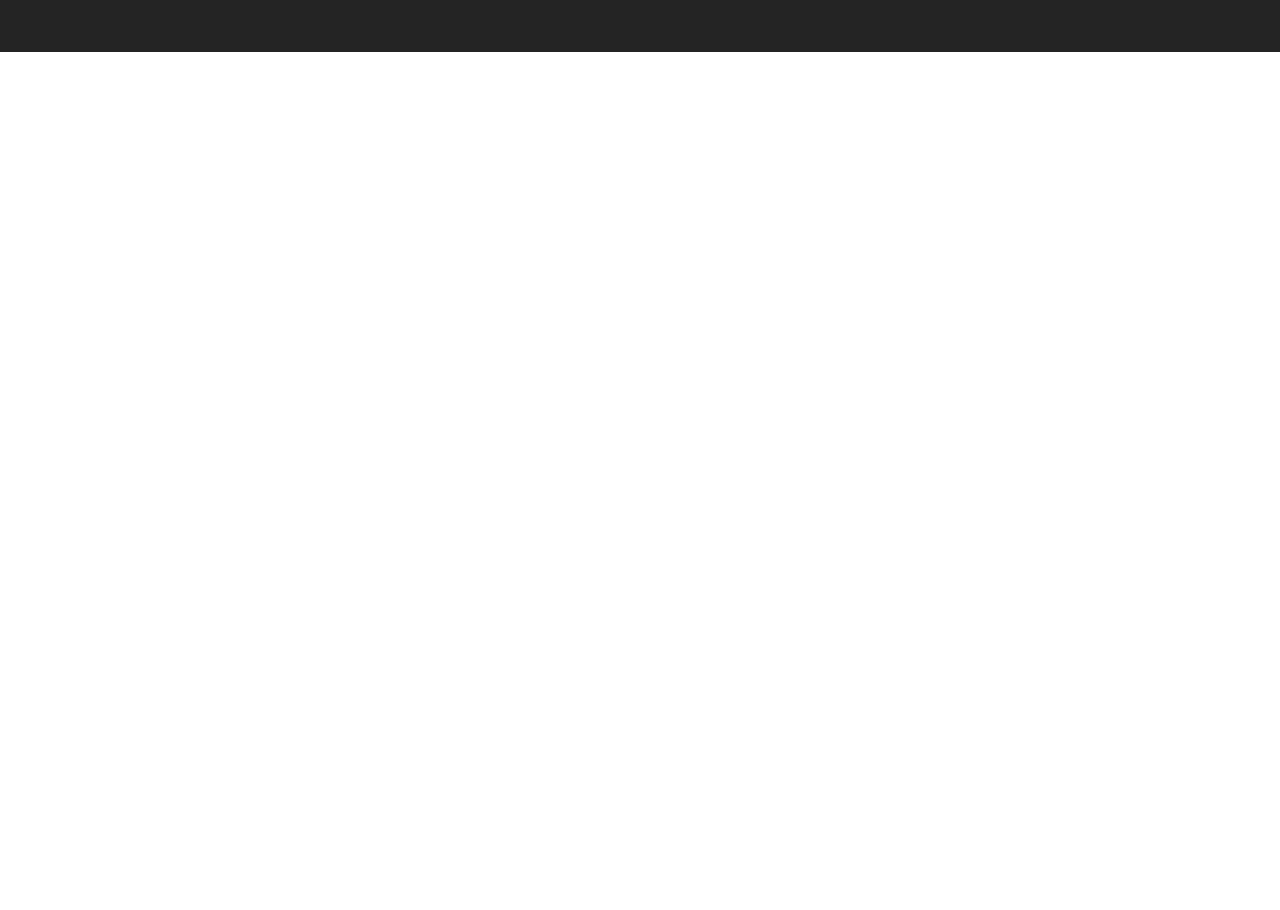
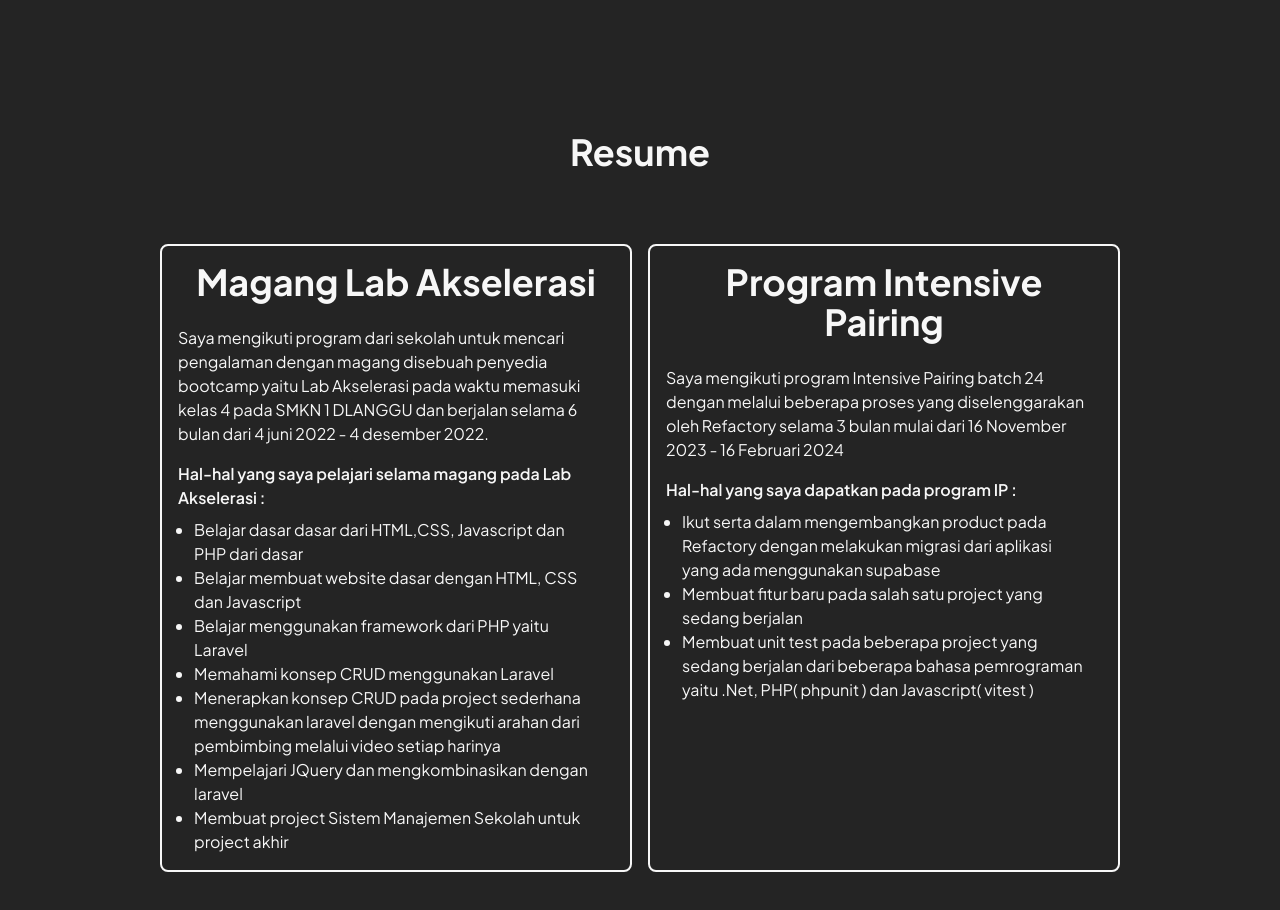
Before and after one commit to elskyseen/portfolio, a React (Vite) app: page / in a window 1280 px wide. Shown: the part 1600-2510 px from the top of the page. Before the commit the page ends 1652 px from the top, so only its background shows below. Built offline with nearby package versions, Linux system fonts and the light colour scheme.

Commit message:
feat : create resume layout

```diff
--- a/src/App.jsx
+++ b/src/App.jsx
@@ -2,6 +2,7 @@ import React, { Fragment } from "react"
 import Home from "./layout/Home"
 import Navbar from "./components/Navbar"
 import About from "./layout/About"
+import Resume from "./layout/Resume"
 
 const App = () => {
   return (
@@ -9,6 +10,7 @@ const App = () => {
       <Navbar />
       <Home />
       <About />
+      <Resume />
     </Fragment>
   )
 }
--- /dev/null
+++ b/src/components/CardResume.jsx
@@ -0,0 +1,26 @@
+import React from "react"
+
+const CardResume = ({
+  title = "title",
+  describe = "describe",
+  headActivity = "head",
+  listActivitys = ["list activity"],
+}) => {
+  return (
+    <div className="col-span-6 p-4 rounded-8 border-2 border-secondary text-secondary">
+      <h1 className="text-4xl font-bold text-center capitalize mb-6">
+        {title}
+      </h1>
+      <p className="text-base mb-4">{describe}</p>
+      <h6 className="text-base font-semibold mb-2">{headActivity}</h6>
+      <ul style={{ listStyleType: "disc", padding: "0px 16px" }}>
+        {listActivitys.map((activity, i) => {
+          return <li key={i}>{activity}</li>
+          return
+        })}
+      </ul>
+    </div>
+  )
+}
+
+export default CardResume
--- /dev/null
+++ b/src/layout/Resume.jsx
@@ -0,0 +1,49 @@
+import React from "react"
+import CardResume from "../components/CardResume"
+
+const resumes = [
+  {
+    title: "magang lab akselerasi",
+    describe:
+      "Saya mengikuti program dari sekolah untuk mencari pengalaman dengan magang disebuah penyedia bootcamp yaitu Lab Akselerasi pada waktu memasuki kelas 4 pada SMKN 1 DLANGGU dan berjalan selama 6 bulan dari 4 juni 2022 - 4 desember 2022.",
+    headActivity:
+      "Hal-hal yang saya pelajari selama magang pada Lab Akselerasi :",
+    listActivitys: [
+      "Belajar dasar dasar dari HTML,CSS, Javascript dan PHP dari dasar",
+      "Belajar membuat website dasar dengan HTML, CSS dan Javascript",
+      "Belajar menggunakan framework dari PHP yaitu Laravel",
+      "Memahami konsep CRUD menggunakan Laravel",
+      "Menerapkan konsep CRUD pada project sederhana menggunakan laravel dengan mengikuti arahan dari pembimbing melalui video setiap harinya",
+      "Mempelajari JQuery dan mengkombinasikan dengan laravel",
+      "Membuat project Sistem Manajemen Sekolah untuk project akhir",
+    ],
+  },
+  {
+    title: "program intensive pairing",
+    describe:
+      "Saya mengikuti program Intensive Pairing batch 24 dengan melalui beberapa proses yang diselenggarakan oleh Refactory selama 3 bulan mulai dari 16 November 2023 - 16 Februari 2024",
+    headActivity: "Hal-hal yang saya dapatkan pada program IP :",
+    listActivitys: [
+      "Ikut serta dalam mengembangkan product pada Refactory dengan melakukan migrasi dari aplikasi yang ada menggunakan supabase",
+      "Membuat fitur baru pada salah satu project yang sedang berjalan",
+      "Membuat unit test pada beberapa project yang sedang berjalan dari beberapa bahasa pemrograman yaitu .Net, PHP( phpunit ) dan Javascript( vitest )",
+    ],
+  },
+]
+
+const Resume = () => {
+  return (
+    <section id="about-me" className="bg-primary px-40 pt-20 pb-c120">
+      <h1 className="font-bold text-4xl text-secondary capitalize text-center mb-c72  ">
+        resume
+      </h1>
+      <div className="grid grid-cols-12 gap-4">
+        {resumes.map((resume, i) => {
+          return <CardResume key={i} {...resume} />
+        })}
+      </div>
+    </section>
+  )
+}
+
+export default Resume
```
